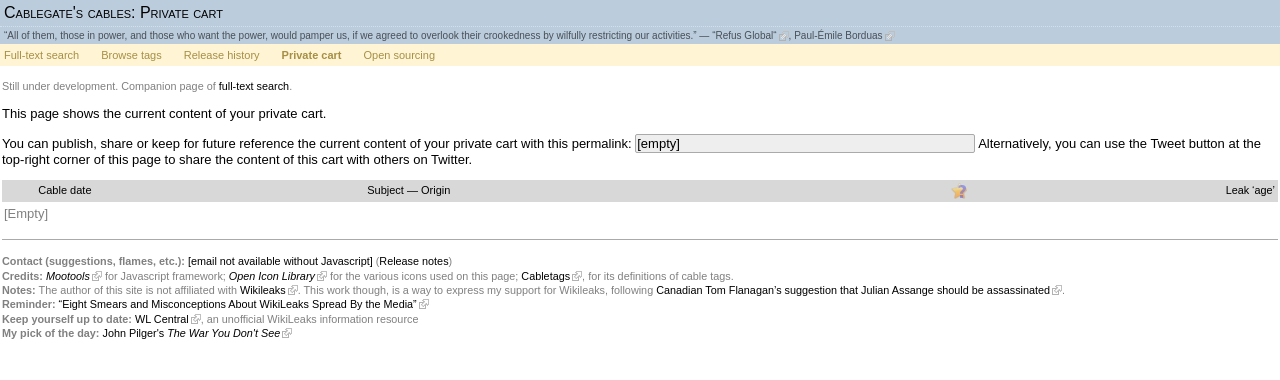
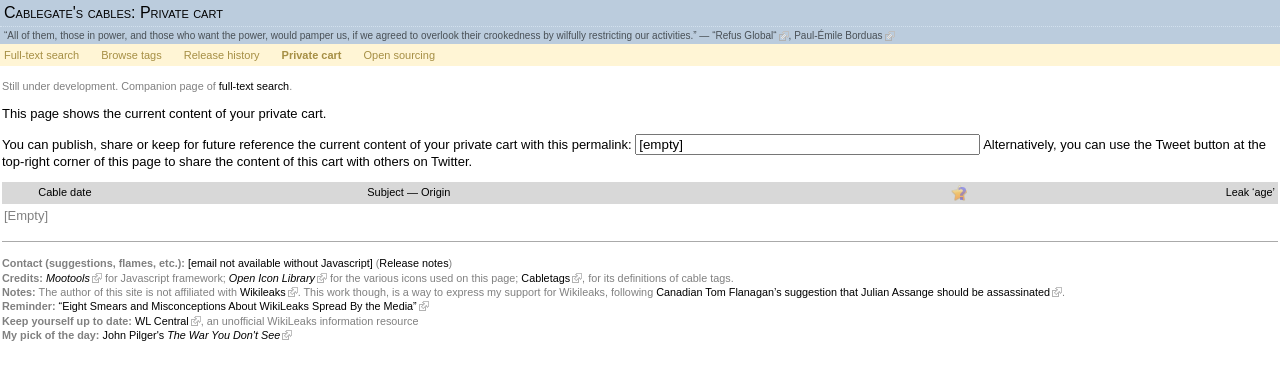
Before and after one commit to gorhill/cablegatesearch.net, a PHP site: page /cart.php in a window 1280 px wide. Shown: the top 380 px of the page. Run offline with PHP 8.4, Linux system fonts and the light colour scheme; data that the repository does not hold is empty; some libraries are stand-ins or nearby versions.

Commit message:
cart's permalink style useful only in cart.php

```diff
--- a/cablegate.css
+++ b/cablegate.css
@@ -22,7 +22,6 @@ a[href^="http"] {padding:0 12px 0 0;background:url(external-link.png) center rig
  }
 .toggleHeader {padding:1px 3px;border:1px #9ab;border-style:none none dotted dotted;position:absolute;top:0;right:0;color:#9ab;background-color:transparent;font:smaller sans-serif;cursor:pointer}
 .toggleHeader:hover {color:#000;background-color:#fff}
-#cart-permalink {border:1px solid #aaa;padding:1px;border-radius:2px;font-size:small;background-color:#eee}
 .struck {text-decoration:line-through;}
 .webmaster-comment {color:gray;font-style:italic;font-family:sans-serif;font-size:12px}
 .hilite {padding:0 1px;font-weight:bold;background-color:#ff8}
```
